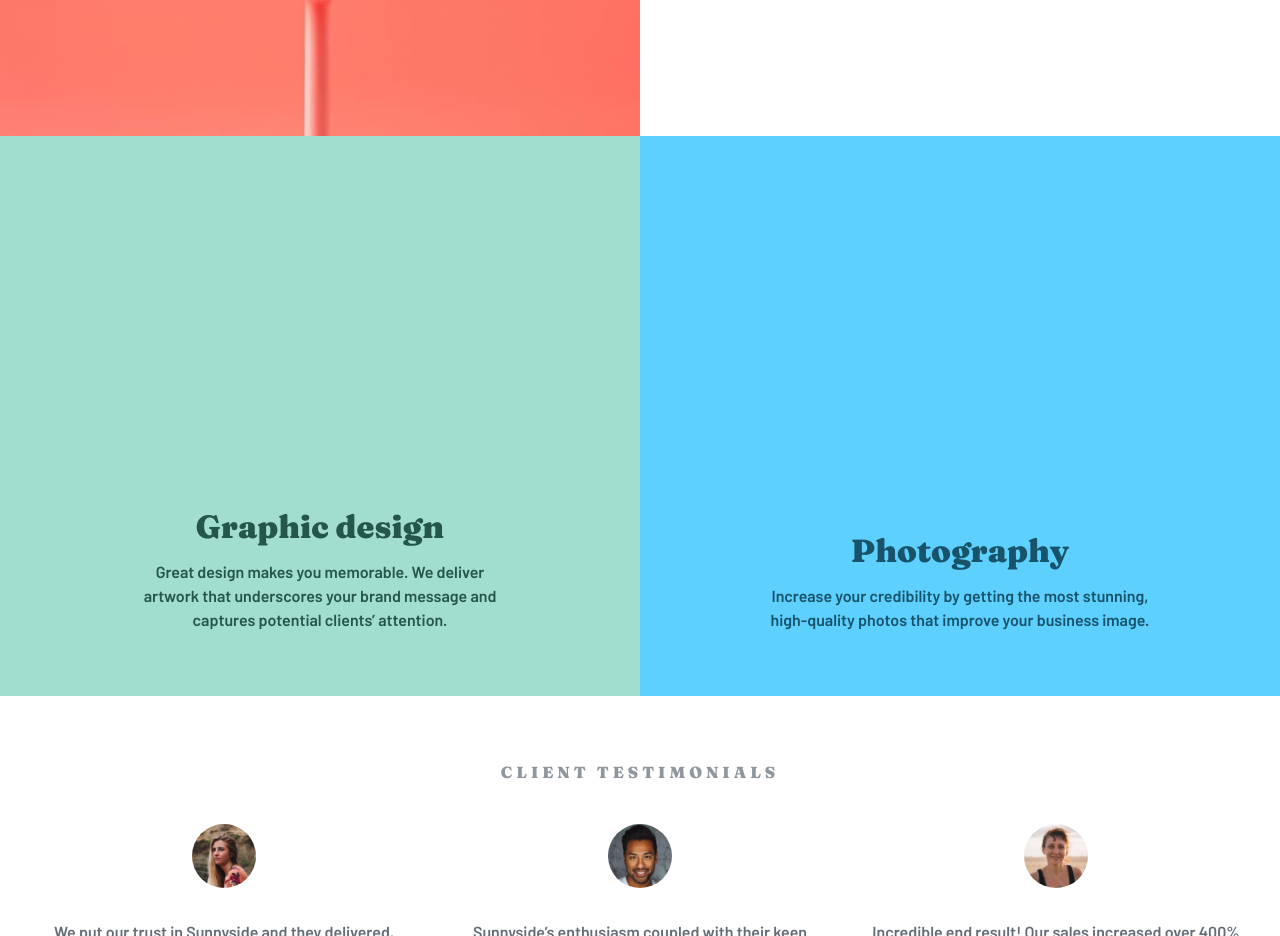
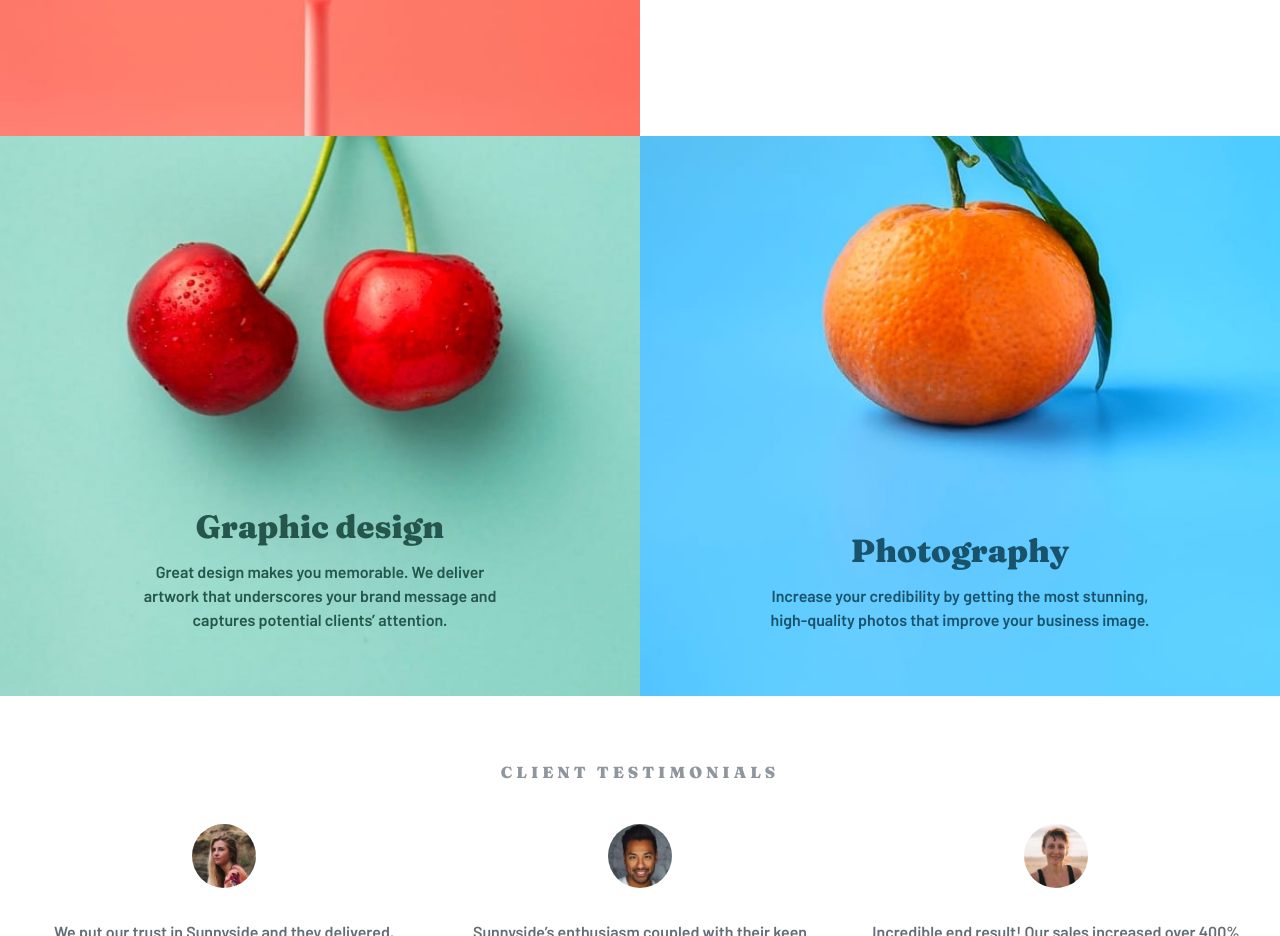
Before and after one commit to davyd-souza/sunnyside-agency-landing-page, a website built with Vite: page src/index.html in a window 1280 px wide. Shown: the part 1527-2463 px from the top of the page. Built offline with nearby package versions, Linux system fonts and the light colour scheme; files whose address does not match are found by name.

Commit message:
fix: update graphic design and photography images path

```diff
--- a/src/style.css
+++ b/src/style.css
@@ -329,9 +329,9 @@ p[data-width="narrow"] { max-width: 42ch; }
 		display: grid;
 		grid-template-columns: repeat(2, 1fr);
 	}
-	.service { background-image: url('./images/desktop/image-graphic-design.jpg'); }
+	.service { background-image: url('/images/desktop/image-graphic-design.jpg'); }
 
-	.service:last-of-type {	background-image: url('./images/desktop/image-photography.jpg'); }
+	.service:last-of-type {	background-image: url('/images/desktop/image-photography.jpg'); }
 }
 
 .service-text { width: 70%; }
```
